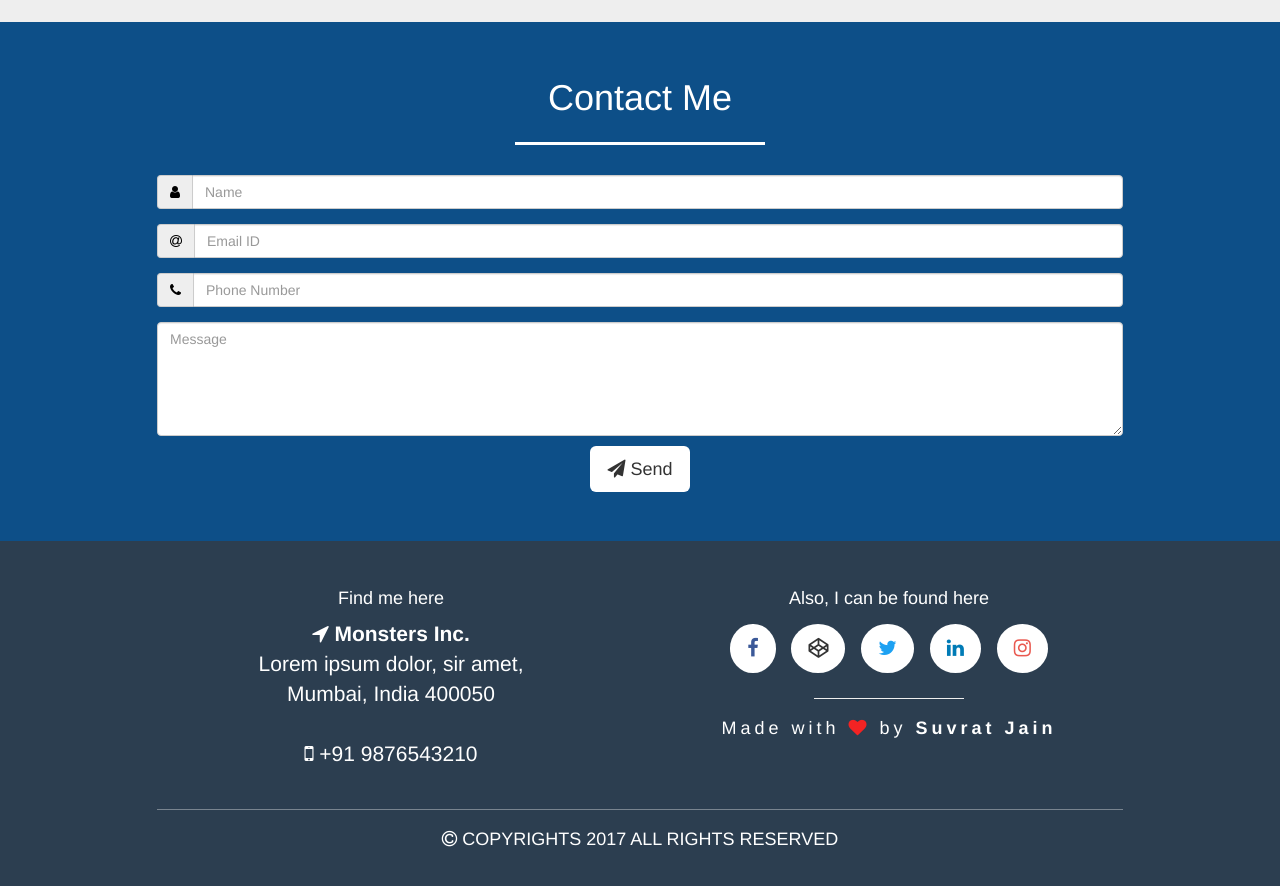
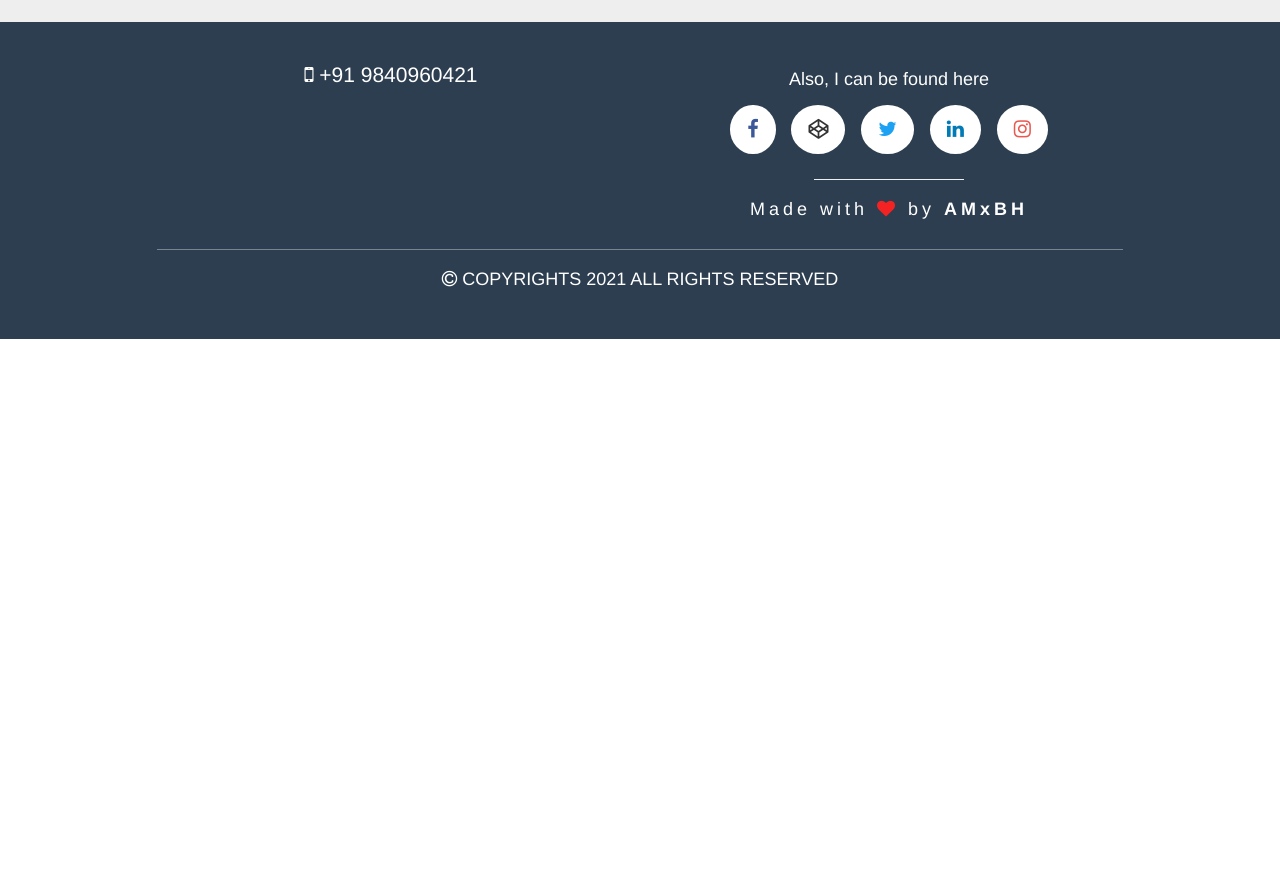
Before and after one commit to ambermagairlin/ambermagairlin.github.io, a plain HTML site: page index.html in a window 1280 px wide. Shown: the part 2648-3534 px from the top of the page. After the commit the page ends 2987 px from the top, so only its background shows below. Drawn offline with nearby package versions, Linux system fonts and the light colour scheme.

Commit message:
removed contact me and changed footer

```diff
--- a/index.html
+++ b/index.html
@@ -123,52 +123,11 @@
                     <div class="col-md-6 col-xs-12 col-sm-6 portfolio-card-holder">
                         <div class=" portfolio-card">
                             <img src="https://cdn2.hubspot.net/hubfs/145335/responsive-vs-adaptive-design-compressor.jpg" alt="Portfolio" class="img-responsive portfolio-img">
-
                             <div class="portfolio-img-desc">
                                 <p>Lorem ipsum dolor sit amet</p>
                             </div>
                         </div>
                     </div>
-
-                </div>
-            </div>
-        </div>
-    <!-- Contact form -->
-        <div class="container-fluid contact-me-container content-section" id="contact">
-            <div class="container">
-                <h1 class="intro-text text-center">Contact Me</h1>
-          <hr class="star-light">
-                <div class="row">
-                    <div class="col-sm-12 col-md-12">
-                        <div class="form-group">
-                            <div class="input-group">
-                                <div class="input-group-addon"><i class="fa fa-user"></i></div>
-                                <input type="text" class="form-control" id="name" placeholder="Name">
-                            </div>
-                        </div>
-
-                        <div class="form-group">
-                            <div class="input-group">
-                  <div class="input-group-addon"><i class="fa fa-at"></i></div>
-                                <input type="text" class="form-control" id="email" placeholder="Email ID">
-                            </div>
-                        </div>
-
-                        <div class="form-group">
-                            <div class="input-group">
-                                <div class="input-group-addon"><i class="fa fa-phone"></i></div>
-                                <input type="text" class="form-control" id="phone" placeholder="Phone Number">
-                            </div>
-                        </div>
-                    </div>
-
-                    <div class="col-sm-12">
-                        <textarea class="form-control" rows="5" placeholder="Message"></textarea>
-                    </div>
-                </div>
-
-                <div class="text-center">
-                    <button class="btn btn-default submit-button btn-lg btn-primary"><i class="fa fa-paper-plane"></i> Send</button>
                 </div>
             </div>
         </div>
@@ -177,13 +136,10 @@
             <div class="container footer-container">
                 <div class="row footer-row">
                     <div class="col-xs-12 col-sm-6 col-md-6 text-center">
-                <h4 class="text-center">Find me here</h4>
-                         <address>
-                             <strong><i class="fa fa-location-arrow"></i> Monsters Inc.</strong><br>Lorem ipsum dolor, sir amet,<br>Mumbai, India 400050<br><br>
-                             <a  class="tel" href="tel:9999988888" type="tel"><i class="fa fa-mobile"></i><span> +91 9876543210</span></a>
+                        <address>
+                            <a class="tel" href="tel:9840960421" type="tel"><i class="fa fa-mobile"></i><span> +91 9840960421</span></a>
                         </address>
                     </div>
-
                     <div class="col-xs-12 col-md-6 col-sm-6 social-section">
                         <div class="text-center">
                             <h4 class="text-center">Also, I can be found here</h4>
@@ -202,11 +158,11 @@
               <a href="https://instagram.com/simplysuvi" class="btn btn-default btn-lg social-button link-instagram"><i class="fa fa-instagram"></i>
                             </a>
                         </div><hr class="footer-hr">
-                <h4 class="author">Made with <i class="fa fa-heart"></i> by <strong>Suvrat Jain</strong></h4>
+                <h4 class="author">Made with <i class="fa fa-heart"></i> by <strong>AMxBH</strong></h4>
                         </div>
                     </div>
                 </div><hr class="copyright">
-          <h4><i class="fa fa-copyright"></i> COPYRIGHTS 2017 ALL RIGHTS RESERVED</h4>
+          <h4><i class="fa fa-copyright"></i> COPYRIGHTS 2021 ALL RIGHTS RESERVED</h4>
             </div>
         </footer>
         <!-- Bootstrap core JavaScript -->
```
